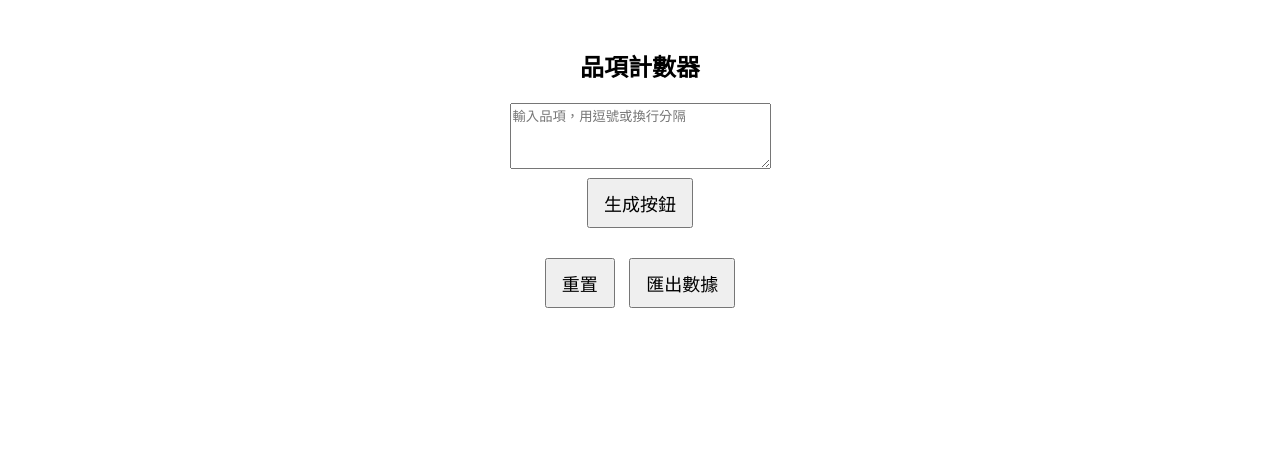
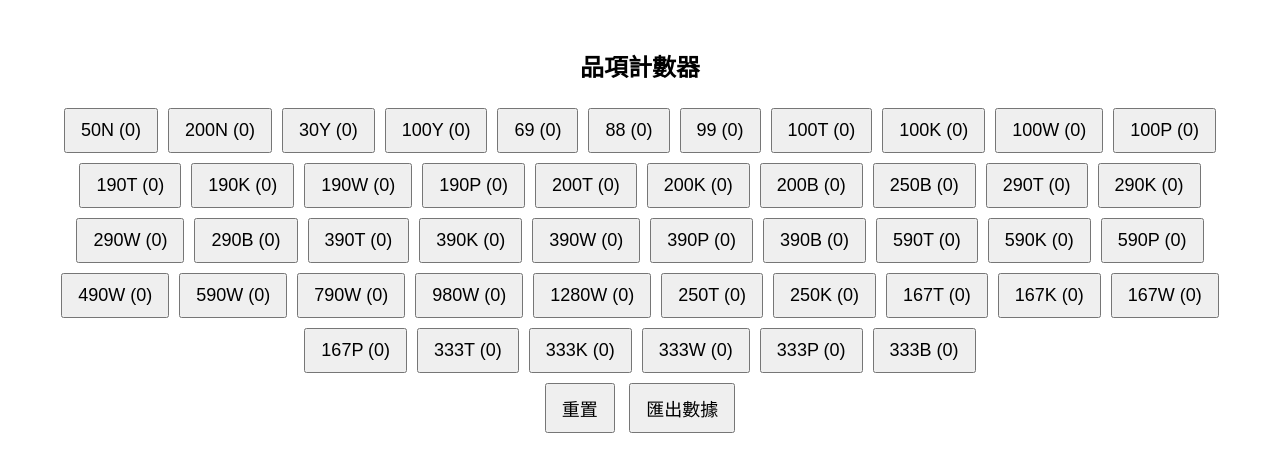
Before and after one commit to rx132351/counter.app, a plain HTML site: page index.html in a window 1280 px wide. Drawn offline with Linux system fonts and the light colour scheme.

Commit message:
Update index.html

```diff
--- a/index.html
+++ b/index.html
@@ -11,19 +11,25 @@
 </head>
 <body>
 <h2>品項計數器</h2>
-<textarea id="itemsInput" rows="4" cols="30" placeholder="輸入品項，用逗號或換行分隔"></textarea><br>
-<button onclick="createButtons()">生成按鈕</button>
 <div id="buttonsArea" style="margin-top:20px;"></div>
 <button onclick="resetCounts()">重置</button>
 <button onclick="exportCounts()">匯出數據</button>
 
 <script>
+  // ✅ 這裡設定你的品項清單
+  const items = [
+    '50N', '200N', '30Y', '100Y', '69', '88', '99', '100T', '100K', '100W',
+    '100P', '190T', '190K', '190W', '190P', '200T', '200K', '200B', '250B',
+    '290T', '290K', '290W', '290B', '390T', '390K', '390W', '390P', '390B',
+    '590T', '590K', '590P', '490W', '590W', '790W', '980W', '1280W', '250T',
+    '250K', '167T', '167K', '167W', '167P', '333T', '333K', '333W', '333P', '333B'
+  ];
   let counts = {};
+
   function createButtons() {
     const area = document.getElementById('buttonsArea');
     area.innerHTML = '';
     counts = {};
-    const items = document.getElementById('itemsInput').value.split(/,|\n/).map(x => x.trim()).filter(Boolean);
     items.forEach(item => {
       counts[item] = 0;
       const btn = document.createElement('button');
@@ -46,6 +52,7 @@
     const text = Object.entries(counts).map(([k,v]) => `${k}: ${v}`).join('\n');
     navigator.clipboard.writeText(text).then(() => alert('已複製到剪貼簿'));
   }
+  window.onload = createButtons;  // 打開就自動生成按鈕
 </script>
 </body>
 </html>
```
